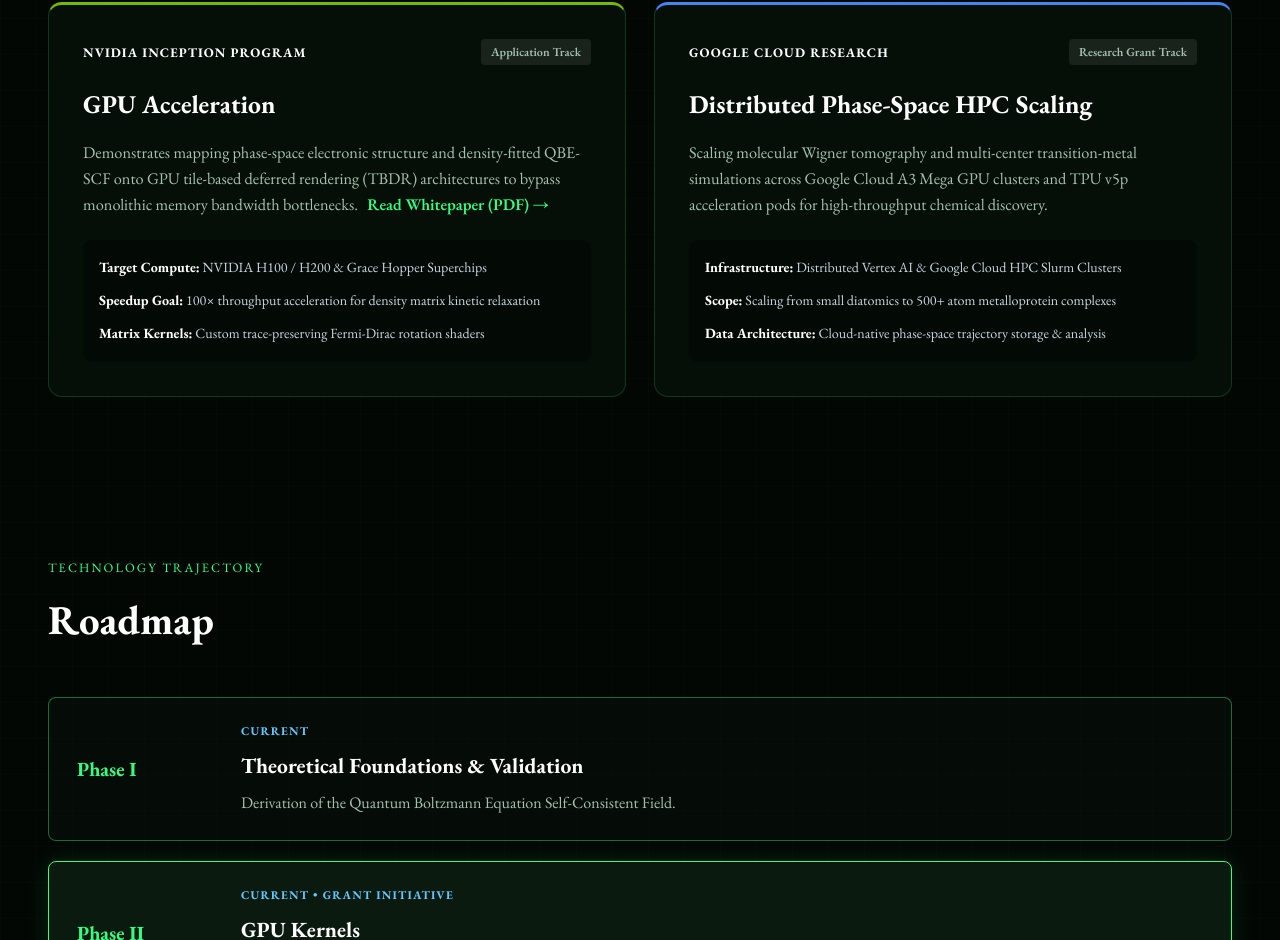
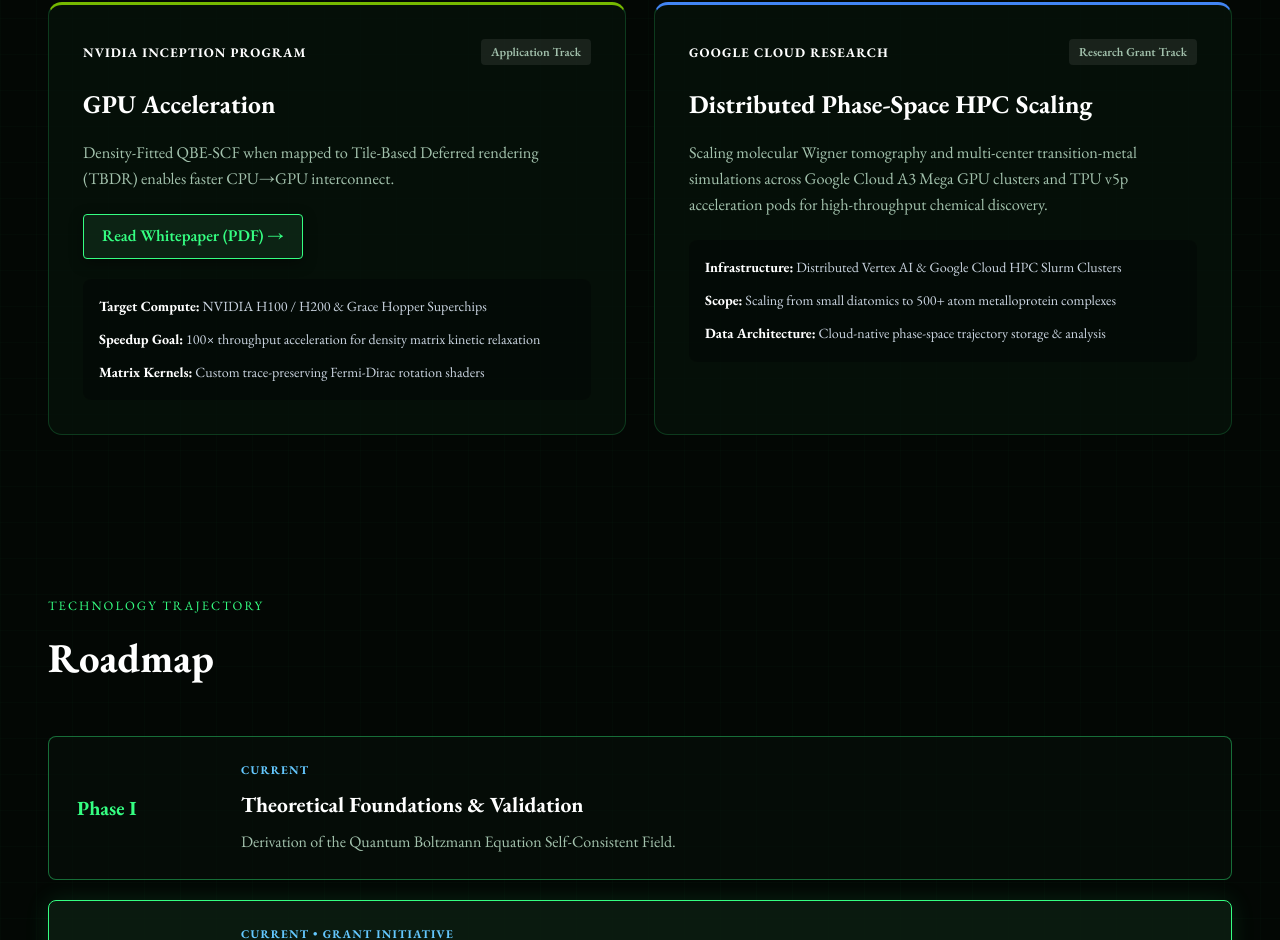
Before and after one commit to point-reyes-sound/point-reyes-sound, a React (Vite) app: page / in a window 1280 px wide. Shown: the part 3474-4414 px from the top of the page. Built offline with nearby package versions, Linux system fonts and the light colour scheme.

Commit message:
Update NVIDIA Inception description to TBDR interconnect and style whitepaper button

```diff
--- a/src/App.css
+++ b/src/App.css
@@ -683,20 +683,32 @@ button, input, textarea, select, a, span, label, p, h1, h2, h3, h4, h5, h6 {
   margin-bottom: 22px;
 }
 
-.whitepaper-inline-link {
-  color: var(--accent-emerald);
+.grant-action-row {
+  margin-bottom: 20px;
+}
+
+.grant-pdf-btn {
+  display: inline-flex;
+  align-items: center;
+  gap: 8px;
+  background: rgba(14, 38, 22, 0.9);
+  border: 1px solid var(--accent-emerald);
+  color: var(--accent-emerald);
+  padding: 8px 18px;
+  border-radius: var(--radius-sm);
+  font-family: var(--font-serif);
+  font-size: 1.02rem;
+  font-weight: 600;
   text-decoration: none;
-  font-weight: 600;
-  display: inline-flex;
-  align-items: center;
-  gap: 4px;
-  margin-left: 6px;
-  transition: all 0.2s ease;
-}
-
-.whitepaper-inline-link:hover {
-  color: #4ef48d;
-  text-decoration: underline;
+  box-shadow: 0 4px 14px rgba(0, 0, 0, 0.4);
+  transition: all 0.25s ease;
+}
+
+.grant-pdf-btn:hover {
+  background: var(--accent-emerald);
+  color: #020503;
+  box-shadow: 0 4px 18px rgba(53, 255, 130, 0.4);
+  transform: translateY(-2px);
 }
 
 .grant-specs {
--- a/src/App.jsx
+++ b/src/App.jsx
@@ -432,16 +432,18 @@ export default function App() {
               </div>
               <h3>GPU Acceleration</h3>
               <p>
-                Demonstrates mapping phase-space electronic structure and density-fitted QBE-SCF onto GPU tile-based deferred rendering (TBDR) architectures to bypass monolithic memory bandwidth bottlenecks.{" "}
+                Density-Fitted QBE-SCF when mapped to Tile-Based Deferred rendering (TBDR) enables faster CPU&rarr;GPU interconnect.
+              </p>
+              <div className="grant-action-row">
                 <a
                   href="/Quantum%20Fluid%20Dynamics%20with%20TBDF.pdf"
                   target="_blank"
                   rel="noopener noreferrer"
-                  className="whitepaper-inline-link"
+                  className="grant-pdf-btn"
                 >
                   Read Whitepaper (PDF) &rarr;
                 </a>
-              </p>
+              </div>
               <ul className="grant-specs">
                 <li><strong>Target Compute:</strong> NVIDIA H100 / H200 & Grace Hopper Superchips</li>
                 <li><strong>Speedup Goal:</strong> 100× throughput acceleration for density matrix kinetic relaxation</li>
```
